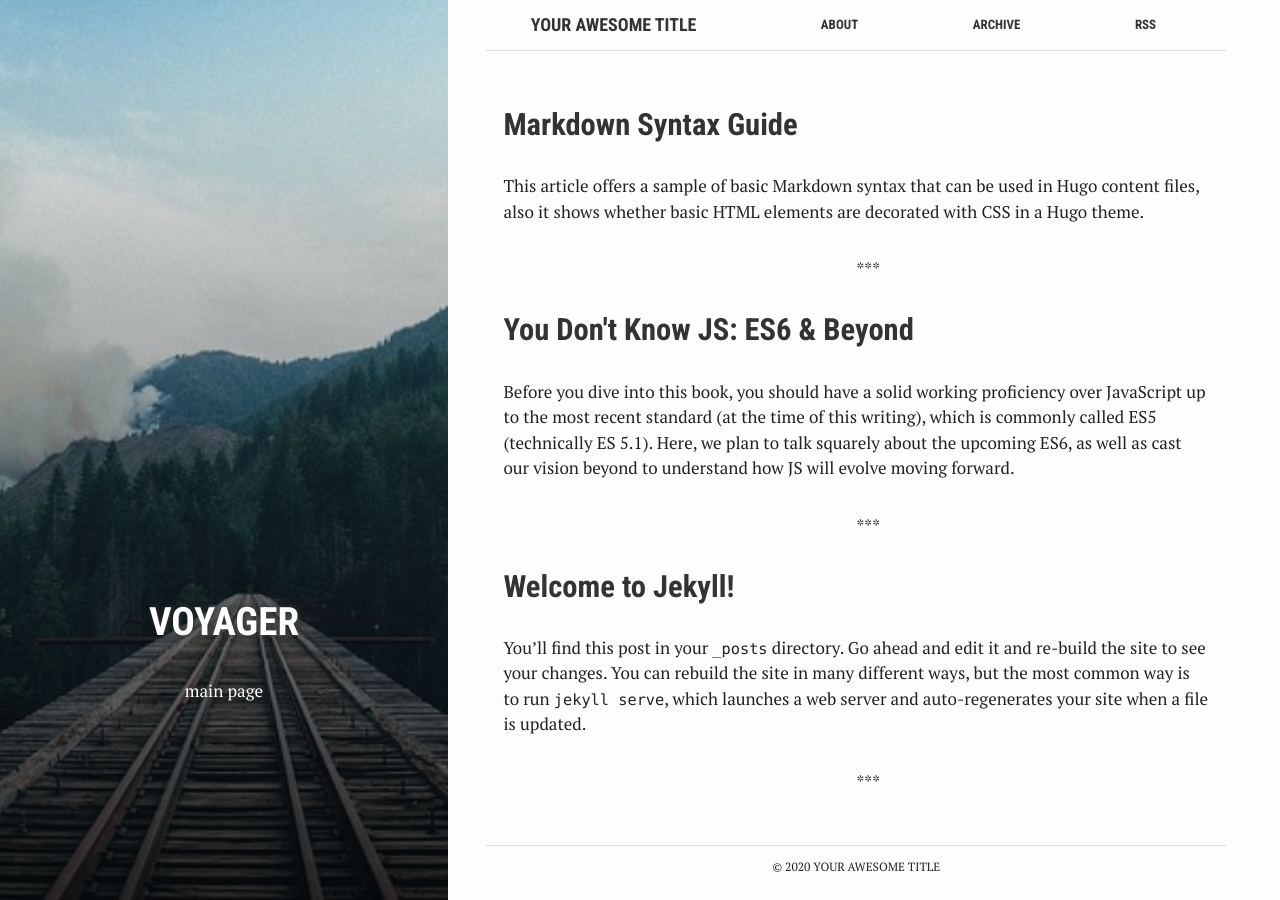
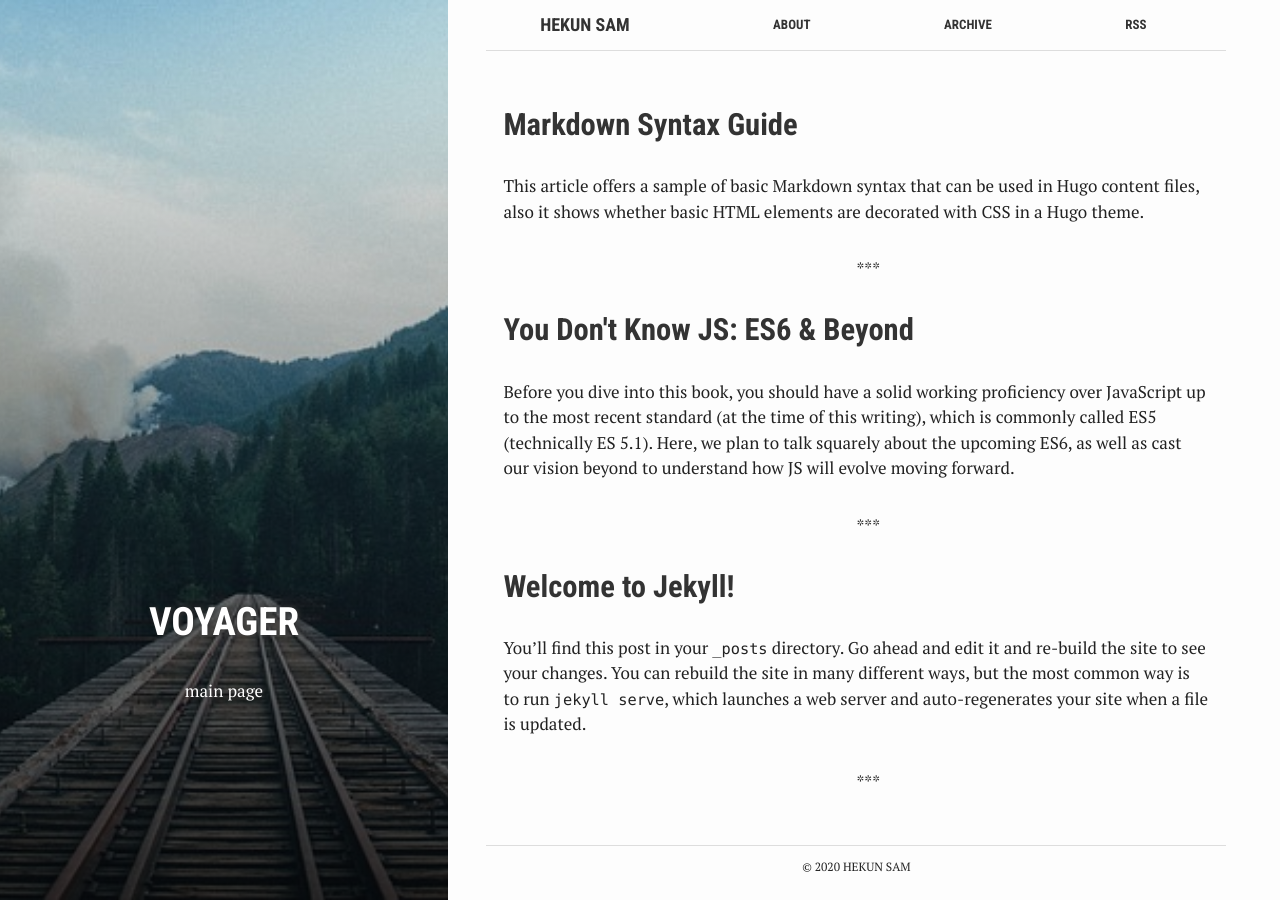
Before and after one commit to yalisandsoso/yalisandsoso.github.io, a Jekyll site: the page built from index.html, in a window 1280 px wide. Built offline with Jekyll 4.4.1, drawn with Linux system fonts in a browser that asks for light colours.

Commit message:
Update _config.yml

```diff
--- a/_config.yml
+++ b/_config.yml
@@ -6,8 +6,8 @@
 # 'jekyll serve'. If you change this file, please restart the server process.
 
 # Site settings
-title: Your awesome title
-email: your-email@domain.com
+title: Hekun Sam
+email: 3320382157@qq.com
 description: > # this means to ignore newlines until "baseurl:"
   Write an awesome description for your new site here. You can edit this
   line in _config.yml. It will appear in your document head meta (for
```
